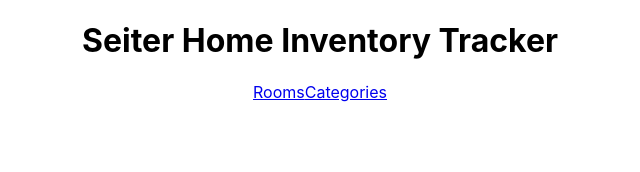
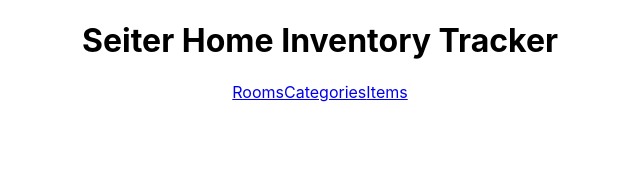
Before and after one commit to cseiter/phase-4-frontend2, a React (Create React App) app: page / in a window 1280 px wide. Shown: the top 172 px of the page, without its empty margins (320-960 px from the left). Built offline with nearby package versions, Linux system fonts and the light colour scheme.

Commit message:
update App.js with RoomPage routes

```diff
--- a/src/App.js
+++ b/src/App.js
@@ -1,6 +1,7 @@
 import './App.css';
 import RoomPage from './components/Rooms/RoomPage';
 import CategoryPage from './components/Categories/CategoryPage';
+import ItemPage from './components/Items/ItemPage';
 import {BrowserRouter as Router, Switch, Route, Link} from 'react-router-dom';
 
 function App() {
@@ -13,6 +14,7 @@ function App() {
         {/* <Link to="/">Home</Link> */}
         <Link to="/rooms">Rooms</Link>
         <Link to="/categories">Categories</Link>
+        <Link to="/items">Items</Link>
 
         <Switch>
 {/*           <Route exact path="/">
@@ -23,6 +25,9 @@ function App() {
           </Route>
           <Route exact path="/categories">
             <CategoryPage />
+          </Route>
+          <Route exact path="/items">
+            <ItemPage />
           </Route>
         </Switch>
       </div>
```
